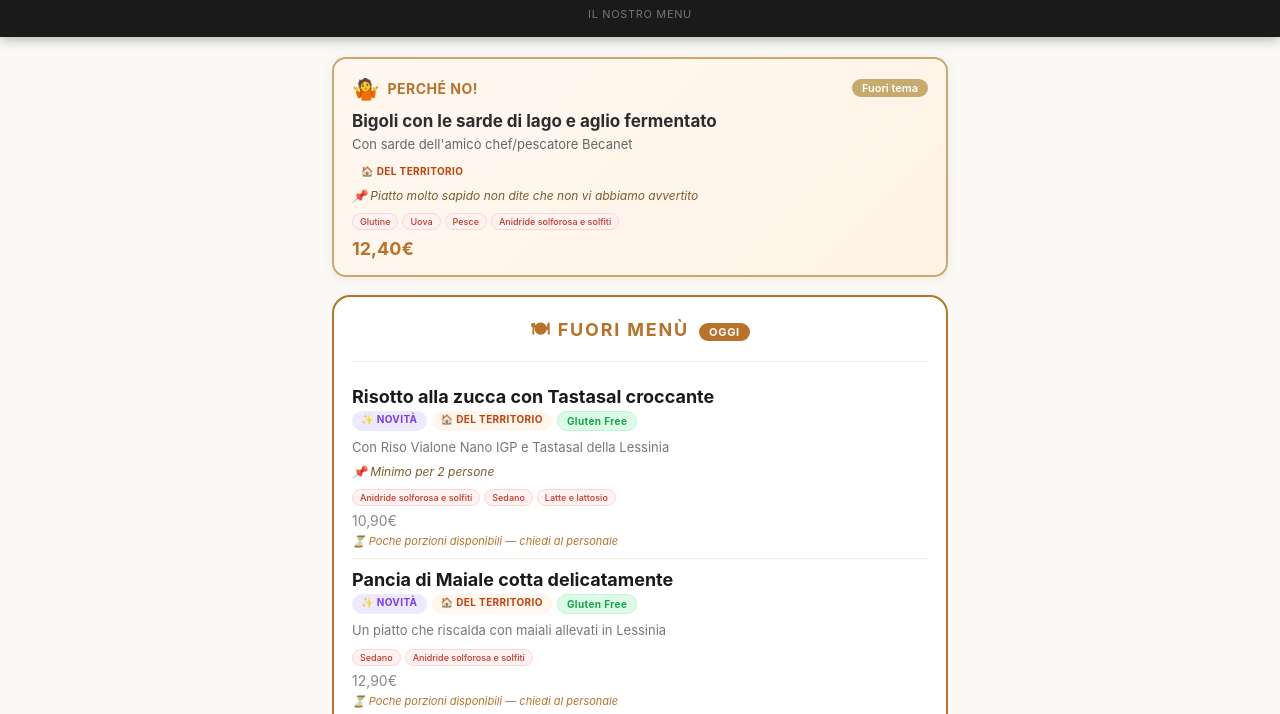
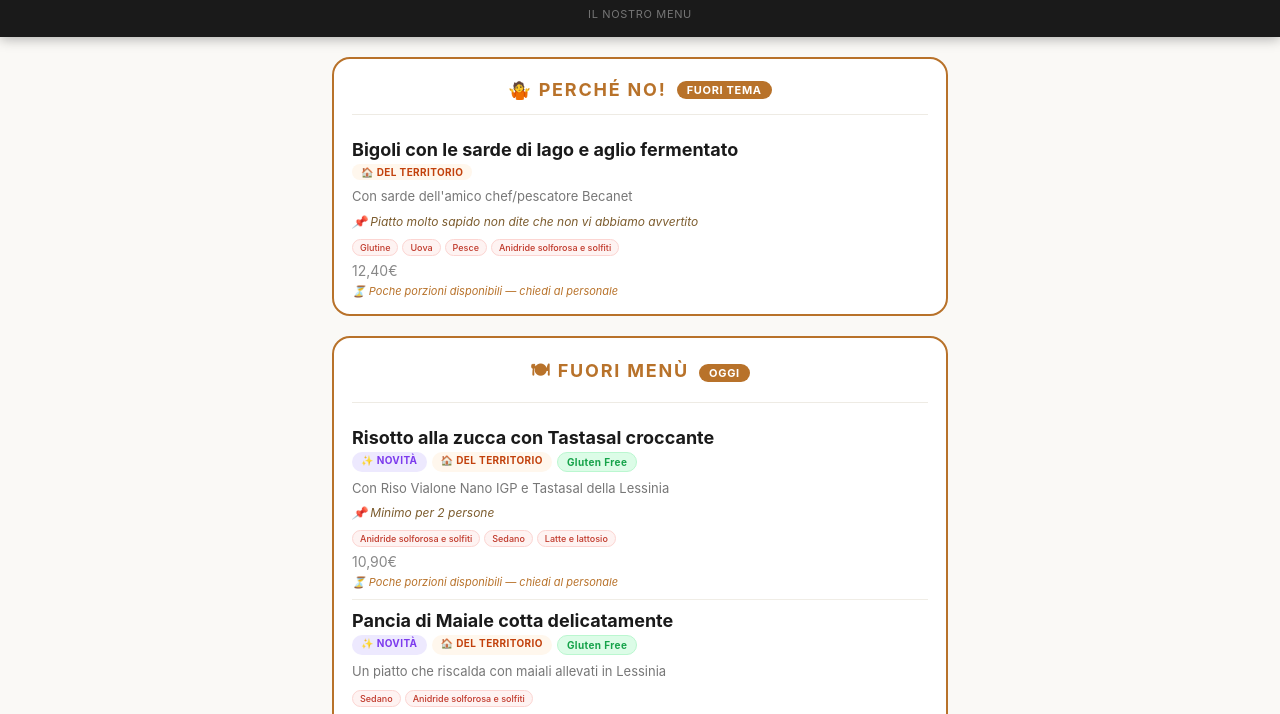
Before and after one commit to claudio-ricettario/ricettario, a plain HTML site: page menu.html in a window 1280 px wide. Shown: the part 71-785 px from the top of the page. Drawn offline with Linux system fonts and the light colour scheme.

Commit message:
Update menu.html

```diff
--- a/menu.html
+++ b/menu.html
@@ -200,24 +200,22 @@ function showCategories(){
     (pn.allergeni||[]).forEach(function(a){pnBadges+='<span class="allerg-badge">'+escHtml(a)+'</span>';});
     var pnTags=(pn.tags||[]).filter(function(t){return TAG_MAP[t];});
     var pnGF=!(pn.allergeni||[]).includes('Glutine')&&!(pn.tracce||[]).includes('Glutine');
-    html+='<div style="background:linear-gradient(135deg,#fff8f0 0%,#fff3e6 100%);border:2px solid #c8a96e;border-radius:14px;padding:16px 18px;margin-bottom:18px;box-shadow:0 2px 10px rgba(200,169,110,.18);">';
-    html+='<div style="display:flex;align-items:center;gap:8px;margin-bottom:10px;">';
-    html+='<span style="font-size:22px;">🤷</span>';
-    html+='<span style="font-size:14px;font-weight:700;color:#b8722a;letter-spacing:.5px;text-transform:uppercase;">Perché no!</span>';
-    html+='<span style="margin-left:auto;font-size:11px;background:#c8a96e;color:#fff;border-radius:20px;padding:2px 10px;font-weight:600;">Fuori tema</span>';
-    html+='</div>';
-    html+='<div style="font-size:17px;font-weight:700;color:#2c2c2c;margin-bottom:4px;">'+escHtml(pn.nome)+'</div>';
-    if(pn.descrizione) html+='<div style="font-size:13px;color:#666;margin-bottom:8px;line-height:1.5;">'+escHtml(pn.descrizione)+'</div>';
+    html+='<div class="fuori-menu-card">';
+    html+='<div class="fuori-menu-header"><span class="fuori-menu-title">🤷 Perché no!</span><span class="fuori-menu-badge">Fuori tema</span></div>';
+    html+='<div class="fuori-menu-item">';
+    html+='<div class="fuori-menu-nome">'+escHtml(pn.nome)+'</div>';
     if(pnTags.length||pnGF){
-      html+='<div class="dish-tags" style="margin-bottom:8px;">';
+      html+='<div class="dish-tags">';
       pnTags.forEach(function(t){var tm=TAG_MAP[t];html+='<span class="dish-tag '+tm.cls+'">'+tm.icon+' '+escHtml(t)+'</span>';});
       if(pnGF) html+='<span class="gf-badge">Gluten Free</span>';
       html+='</div>';
     }
-    if(pn.notaCliente) html+='<div class="dish-nota" style="margin-bottom:6px;">📌 '+escHtml(pn.notaCliente)+'</div>';
-    if(pnBadges) html+='<div class="dish-allergeni" style="margin-bottom:8px;">'+pnBadges+'</div>';
-    html+='<div style="font-size:18px;font-weight:700;color:#b8722a;">'+eur(pn.prezzoVendita)+'</div>';
-    if(pn.pochePorzioni) html+='<div style="font-size:11px;color:#b8722a;font-style:italic;margin-top:6px;">⏳ Poche porzioni disponibili — chiedi al personale</div>';
+    if(pn.descrizione) html+='<div class="fuori-menu-desc">'+escHtml(pn.descrizione)+'</div>';
+    if(pn.notaCliente) html+='<div class="dish-nota">📌 '+escHtml(pn.notaCliente)+'</div>';
+    if(pnBadges) html+='<div class="dish-allergeni" style="margin-bottom:6px;">'+pnBadges+'</div>';
+    html+='<div class="fuori-menu-price">'+eur(pn.prezzoVendita)+'</div>';
+    html+='<div style="font-size:11px;color:#b8722a;font-style:italic;margin-top:5px;">⏳ Poche porzioni disponibili — chiedi al personale</div>';
+    html+='</div>';
     html+='</div>';
   }
 
```
